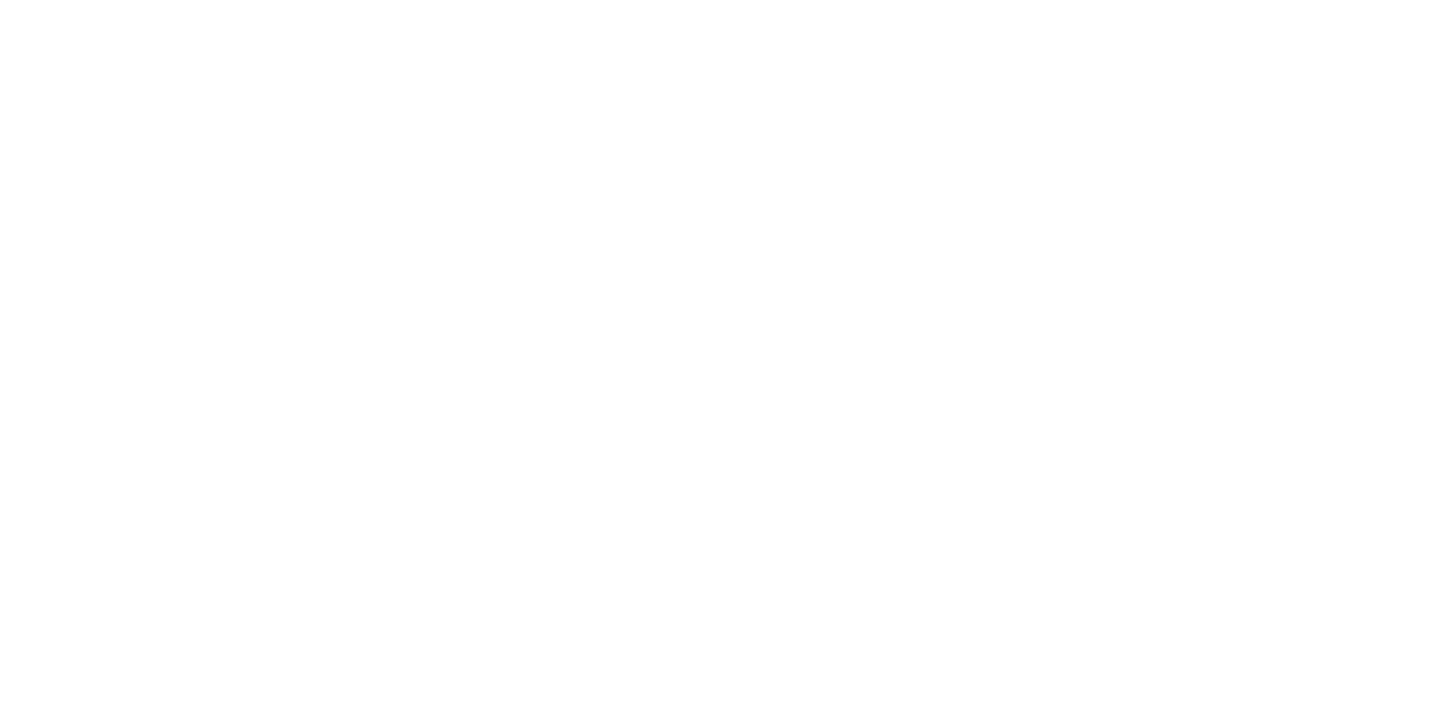
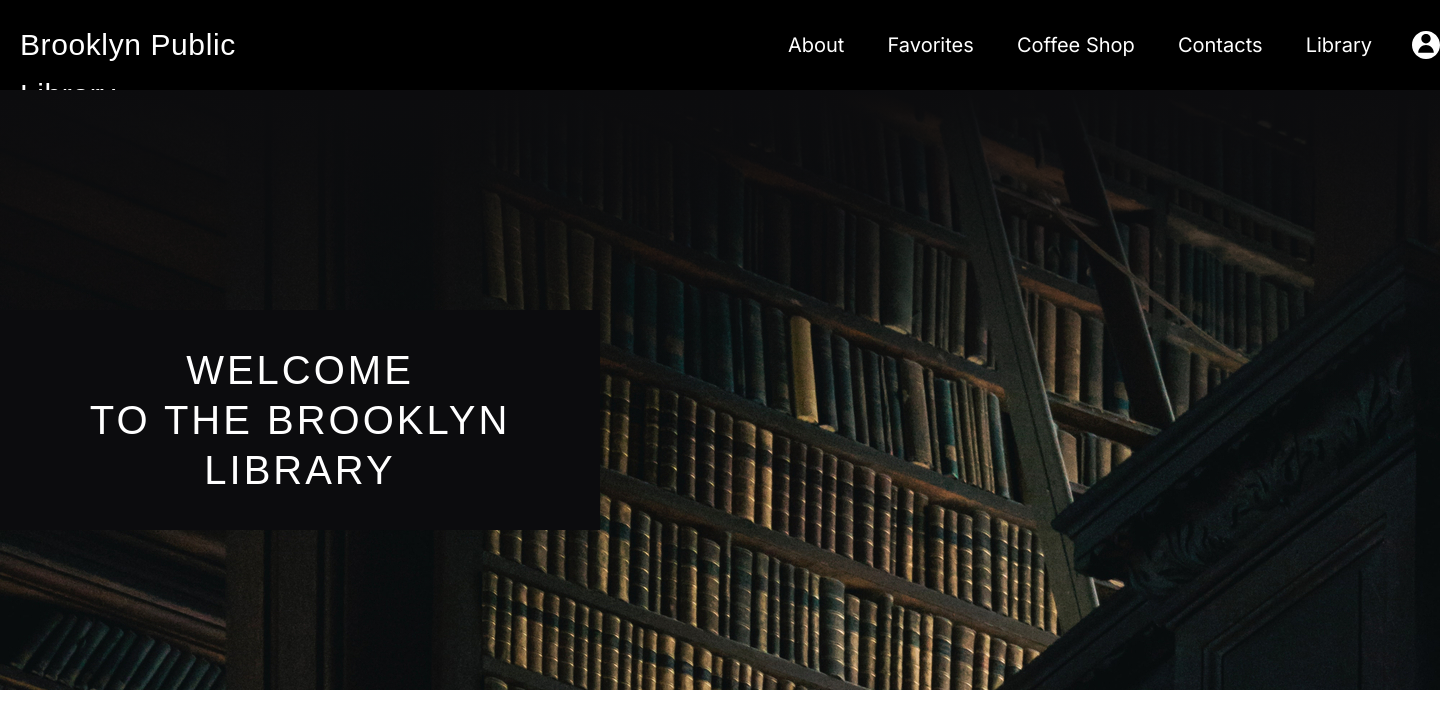
Before and after one commit to twinhard/rsschool-cv, a plain HTML site: page Library/index.html in a window 1280 px wide. Shown: the top 728 px of the page, 1440 px wide, since content can reach past the window. Drawn offline with Linux system fonts and the light colour scheme; a web font is replaced by a local one.

Commit message:
feat: added header

```diff
--- a/Library/index.html
+++ b/Library/index.html
@@ -3,9 +3,46 @@
 <head>
     <meta charset="UTF-8">
     <meta name="viewport" content="width=device-width, initial-scale=1.0">
-    <title>Document</title>
+    <title>Library</title>
+    <link rel="stylesheet" href="./style.css">
+    <link rel="preconnect" href="https://fonts.googleapis.com">
+    <link rel="preconnect" href="https://fonts.gstatic.com" crossorigin>
+    <link href="https://fonts.googleapis.com/css2?family=Forum&family=Nunito+Sans:ital,opsz,wght@0,6..12,200;0,6..12,300;0,6..12,400;0,6..12,500;0,6..12,600;0,6..12,700;0,6..12,800;0,6..12,900;0,6..12,1000;1,6..12,200;1,6..12,300;1,6..12,400;1,6..12,500;1,6..12,600;1,6..12,700;1,6..12,800;1,6..12,900;1,6..12,1000&family=Prompt:ital,wght@0,100;0,200;0,300;0,400;0,500;0,600;0,700;0,800;0,900;1,100;1,200;1,300;1,400;1,500;1,600;1,700;1,800;1,900&display=swap" rel="stylesheet">
+    <link rel="preconnect" href="https://fonts.googleapis.com">
+    <link rel="preconnect" href="https://fonts.gstatic.com" crossorigin>
+    <link href="https://fonts.googleapis.com/css2?family=Forum&family=Inter:wght@100;200;300;400;500;600;700;800;900&family=Nunito+Sans:ital,opsz,wght@0,6..12,200;0,6..12,300;0,6..12,400;0,6..12,500;0,6..12,600;0,6..12,700;0,6..12,800;0,6..12,900;0,6..12,1000;1,6..12,200;1,6..12,300;1,6..12,400;1,6..12,500;1,6..12,600;1,6..12,700;1,6..12,800;1,6..12,900;1,6..12,1000&family=Prompt:ital,wght@0,100;0,200;0,300;0,400;0,500;0,600;0,700;0,800;0,900;1,100;1,200;1,300;1,400;1,500;1,600;1,700;1,800;1,900&display=swap" rel="stylesheet">
 </head>
 <body>
+    <div class="container">
+        <header class="header_container">
+            <h1 class="header_h1">Brooklyn Public Library</h1>
+            <nav class="nav">
+                <ul class="ul_nav">
+                    <li class="about_item">About</li>
+                    <li class="favorites_item">Favorites</li>
+                    <li class="shop_item">Coffee Shop</li>
+                    <li class="contacts_item">Contacts</li>
+                    <li class="library_item">Library</li>
+                </ul>
+            </nav>
+            <img class="icon_profile" src="./images/icons/icon_profile.svg" alt="icon profile" width="28px" height="28px">
+        </header>
+        <main class="main_container">
+            <section class="welcome">
+                <div class="fon_library">
+                    <div class="text_welcome">
+                        <h2 class="welcome_h2">WELCOME <br> TO THE BROOKLYN LIBRARY</h2>
+                    </div>
+                </div>
+            </section>
+            <section class="about"></section>
+            <section class="favorites"></section>
+            <section class="coffee_shop"></section>
+            <section class="contacts"></section>
+            <section class="cards"></section>
+        </main>
+        <footer class="footer_container"></footer>
+    </div>
 
 </body>
 </html>
--- /dev/null
+++ b/Library/style.css
@@ -0,0 +1,135 @@
+* {
+    box-sizing: border-box;
+    padding: 0;
+    margin: 0;
+    border: 0;
+    font: inherit;
+    font-size: 100%;
+}
+
+
+body {
+    margin: 0;
+    background-color: grey;
+}
+
+
+.container {
+    width: 1440px;
+    margin: 0 auto;
+    display: flex;
+    flex-direction: column;
+    justify-content: center;
+    align-items: flex-start;
+    background-color: white;
+}
+
+
+.header_container {
+    display: inherit;
+    width: 100%;
+    height: 90px;
+    background-color: black;
+}
+
+
+.header_h1 {
+    font-family: Forum, sans-serif;
+    font-style: normal;
+    font-size: 30px;
+    margin: 20px 454px 20px 20px;
+    line-height: 50px;
+    letter-spacing: 0.6px;
+    color: white;
+}
+
+
+.ul_nav {
+    display: inline-flex;
+    justify-content: space-between;
+    gap: 30px;
+    width: 584px;
+    list-style: none;
+    font-family: Inter;
+    font-size: 20px;
+    line-height: 50px;
+    margin: 20px 40px 20px 0px;
+    color: white;
+}
+
+
+.icon_profile {
+    margin: 31px 0px;
+}
+
+
+.main_container {
+    width: 100%;
+}
+
+
+.welcome {
+    height: 600px;
+}
+
+
+.fon_library {
+    width: 100%;
+    height: 600px;
+    background-image: url(./images/fon_library.jpg);
+}
+
+.fon_library:before {
+    content: "";
+    width: 100%;
+    height: 50%;
+    display: block;
+    background: linear-gradient(180deg, #0c0c0e 0%, #0c0c0e 0.1%, rgba(18, 18, 21, 0.10) 100%);
+
+}
+
+.text_welcome {
+    position: relative;
+    top: -80px;
+    width: 600px;
+    height: 220px;
+    padding: 35px 40px;
+    background-color: #0c0c0e;
+}
+
+.welcome_h2 {
+    color: white;
+    text-align: center;
+    font-family: Forum, sans-serif;
+    font-size: 40px;
+    line-height: 50px;
+    letter-spacing: 3px;
+}
+
+.about {
+    height: 837px;
+}
+
+.favorites {
+    height: 1439px;
+}
+
+.coffee_shop {
+    height: 781px;
+    padding: 20px 20px 40px 20px;
+}
+
+.contacts {
+    height: 515px;
+    padding: 20px 20px 40px 20px;
+}
+
+.cards {
+    height: 616px;
+}
+
+.footer_container {
+    width: 100%;
+    height: 250px;
+    background-color: black;
+}
```
Also changed, not shown: Library/images/fon_library.jpg (added), Library/images/icons/icon_profile.svg (added), 2 other files.
